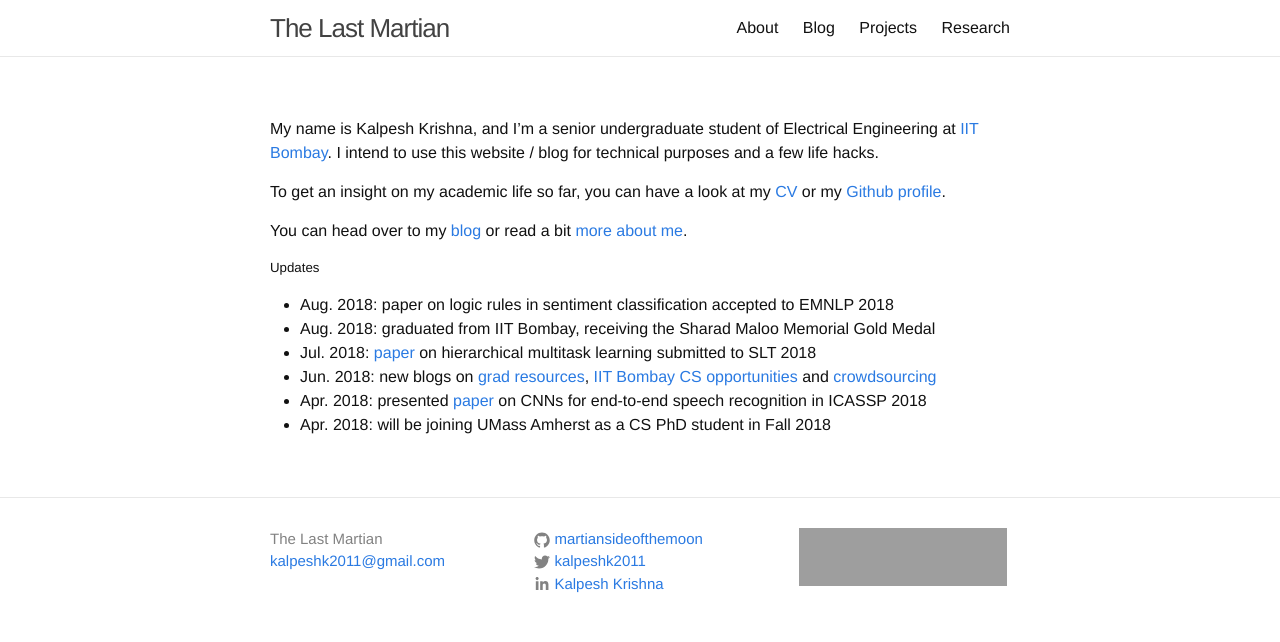
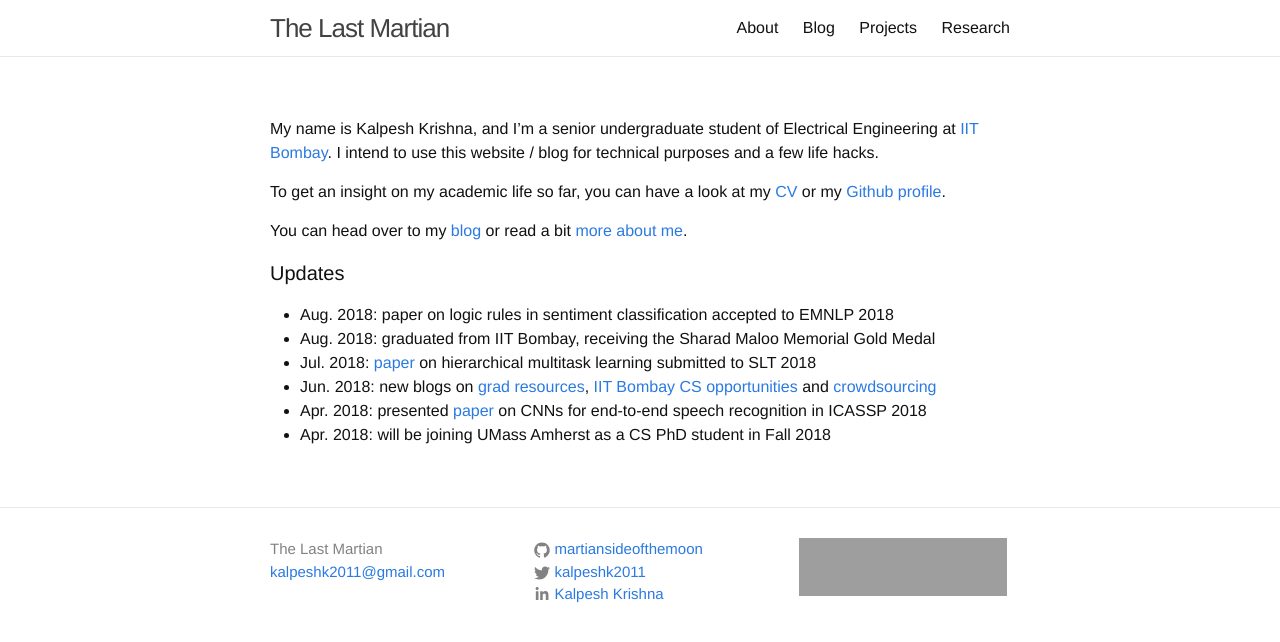
Before and after one commit to martiansideofthemoon/martiansideofthemoon.github.io, a Jekyll site: the page built from index.md, in a window 1280 px wide. Shown: the top 642 px of the page. Built offline with Jekyll 4.4.1, drawn with Linux system fonts in a browser that asks for light colours; comment, search, counter and statistics services are not loaded; grey boxes are pictures that could not be loaded.

Commit message:
Reducing size of updates

```diff
--- a/index.md
+++ b/index.md
@@ -9,7 +9,7 @@ To get an insight on my academic life so far, you can have a look at my [CV]({{
 
 You can head over to my [blog](http://martiansideofthemoon.github.io/archive.html) or read a bit [more about me](http://martiansideofthemoon.github.io/about/).
 
-##### Updates
+#### Updates
 
 * Aug. 2018: paper on logic rules in sentiment classification accepted to EMNLP 2018
 * Aug. 2018: graduated from IIT Bombay, receiving the Sharad Maloo Memorial Gold Medal
```
